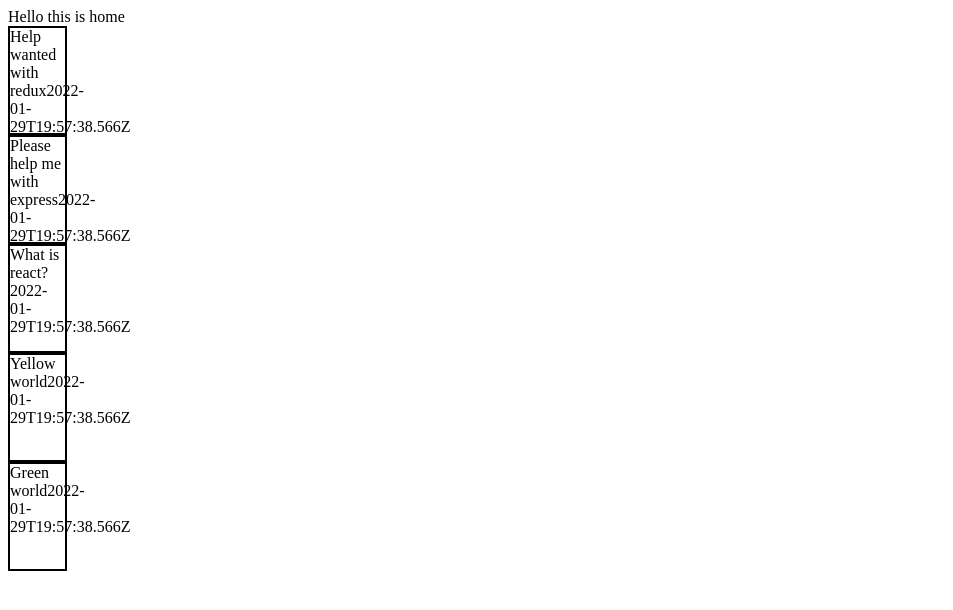
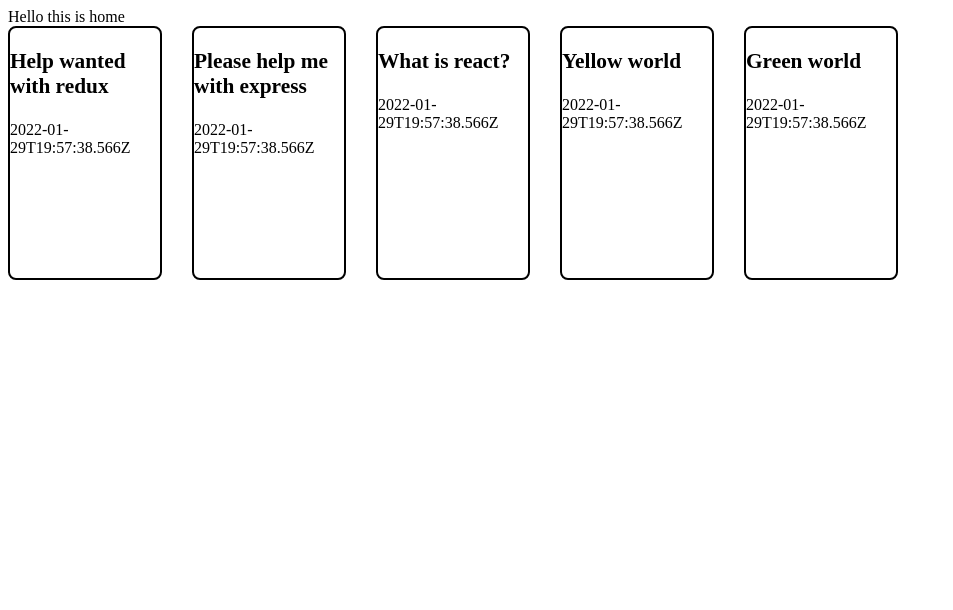
Before and after one commit to yeti-crab-48/DevConnect, a React app: page / in a window 1280 px wide. Shown: the top 610 px of the page, without its empty margins (0-953 px from the left). Built offline with nearby package versions, Linux system fonts and the light colour scheme.

Commit message:
progress with post card components

```diff
--- a/client/components/PostCard.jsx
+++ b/client/components/PostCard.jsx
@@ -8,16 +8,23 @@
   return (
     console.log(title, createdAt),
     <StyledPostCard key={key}>
-        {title}
+        <StyledTitle> {title} </StyledTitle>
         {createdAt}
     </StyledPostCard>
   )
 };
 
 const StyledPostCard = styled.div`
-width: 55px;
-height: 105px;
+width: 150px;
+height: 250px;
+overflow-y: scroll;
 border: 2px solid black;
+border-radius: 8px;
 `;
 
+const StyledTitle = styled.p`
+font-size: 16pt;
+font-weight: bold;
+`
+
 export default PostCard;
--- a/client/containers/Home.jsx
+++ b/client/containers/Home.jsx
@@ -2,6 +2,8 @@
 import { fetchPosts } from "../reducers/postReducer";
 import { connect } from "react-redux";
 import PostCard from "../components/PostCard";
+import styled from "styled-components";
+
 
 
 const mapStateToProps = (state) =>({
@@ -20,7 +22,6 @@
 
 
 const Home = (props) => {
-
   useEffect(() => {
     props.getPosts();
   }, [])
@@ -29,10 +30,18 @@
 
     <div>
       Hello this is home
-      {props.postList.map((post, i) => { return  <PostCard title={post.title} createdAt={post.createdAt} key={i}/>})}
+      <PostCardWrapper>
+        {props.postList.map((post, i) => { return <PostCard title={post.title} createdAt={post.createdAt} key={i}/>})}
+      </PostCardWrapper>
     </div>
   )
 }
 
+const PostCardWrapper = styled.div`
+  display: flex;
+  column-gap: 30px;
+
+  margin: ;
+`;
 
 export default connect(mapStateToProps, mapDispatchToProps)(Home);
```
